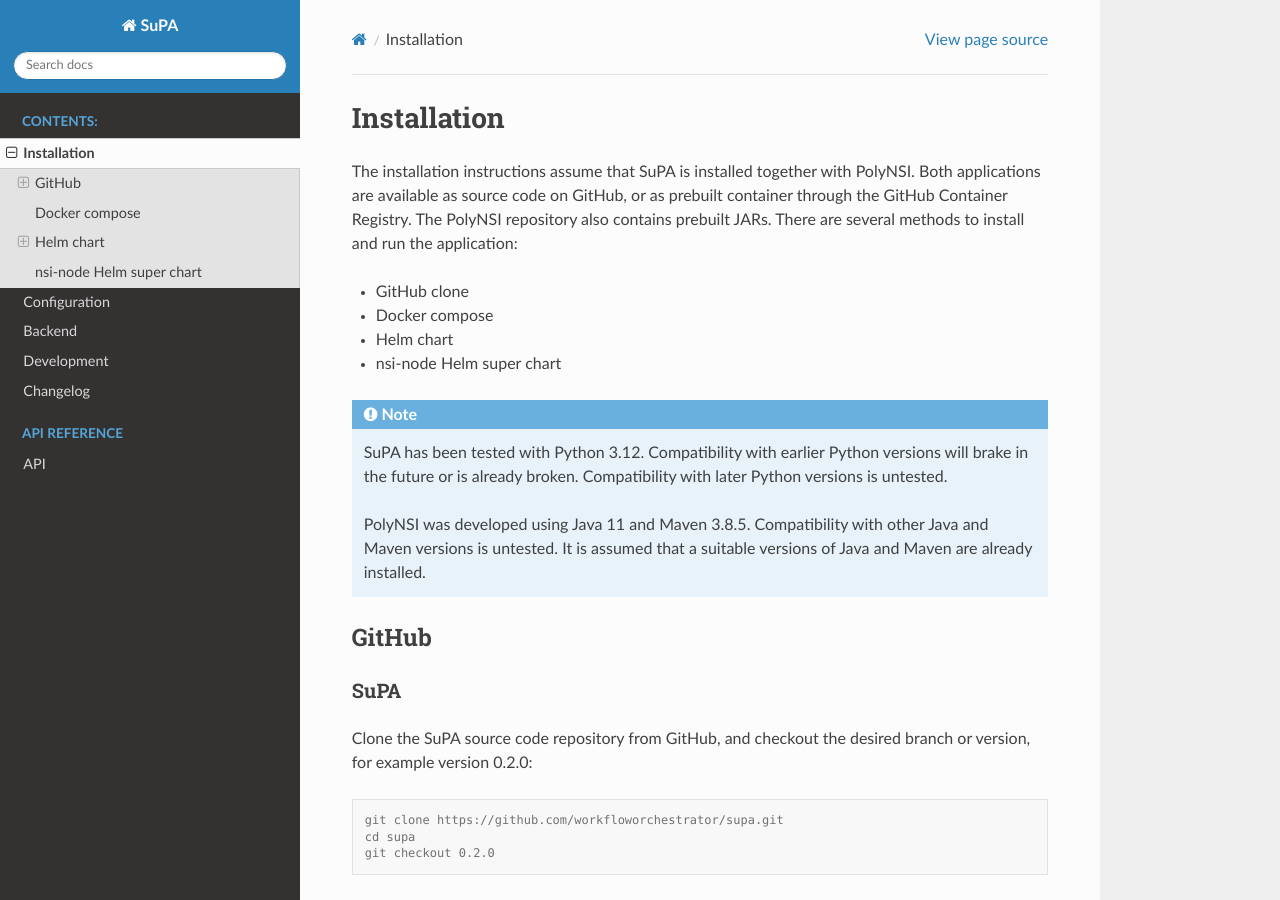
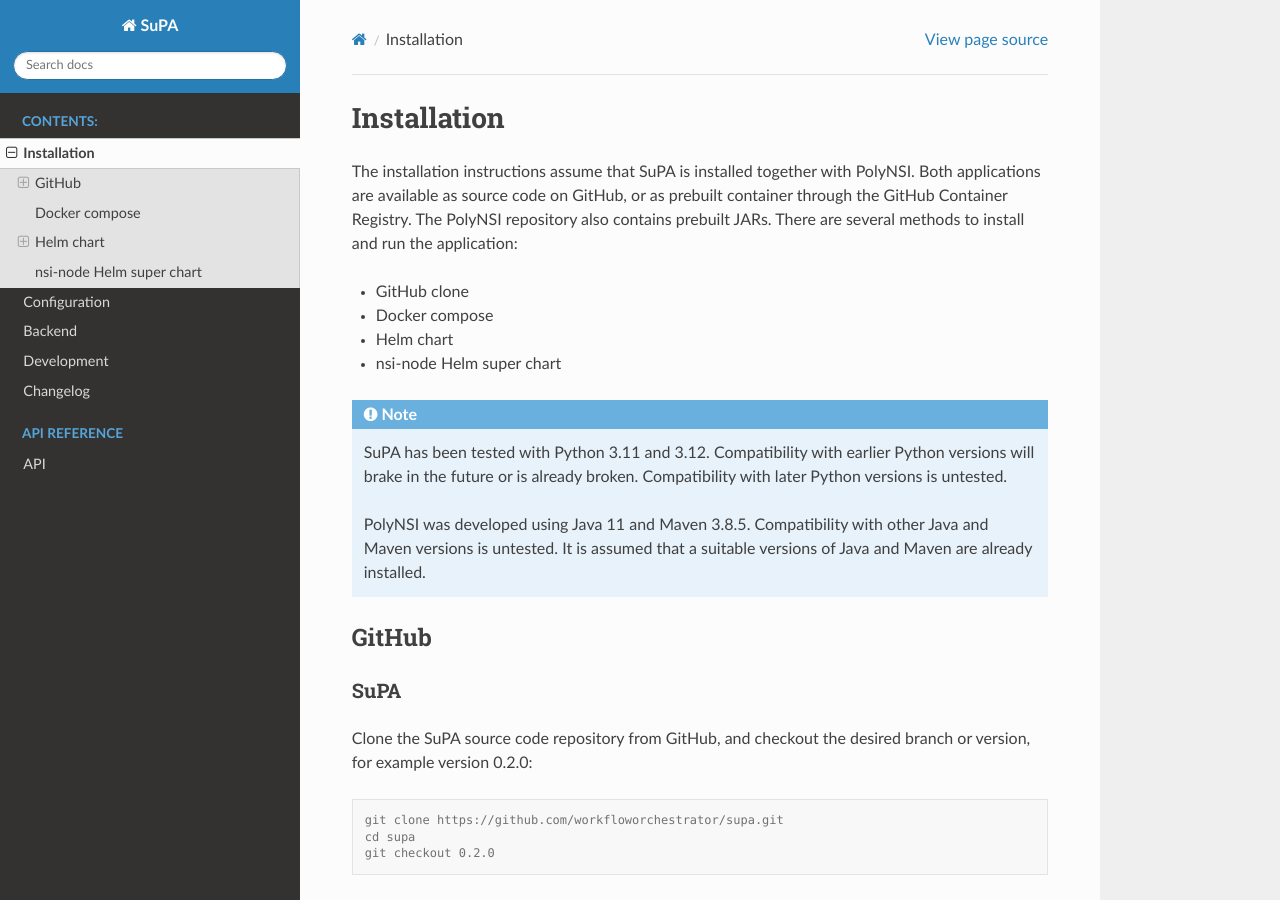
Before and after one commit to workfloworchestrator/SuPA, a Sphinx documentation site: the page built from docs/installation.rst, in a window 1280 px wide and 900 px high. Built offline with Sphinx 7.4.7 and the Read the Docs theme 2.0.0, drawn with Linux system fonts in a browser that asks for light colours.

Commit message:
tested compatibility with Python 3.11

```diff
--- a/docs/installation.rst
+++ b/docs/installation.rst
@@ -18,7 +18,7 @@
 
 .. note::
 
-    SuPA has been tested with Python 3.12.
+    SuPA has been tested with Python 3.11 and 3.12.
     Compatibility with earlier Python versions will brake in the future or is already broken.
     Compatibility with later Python versions is untested.
 
```
